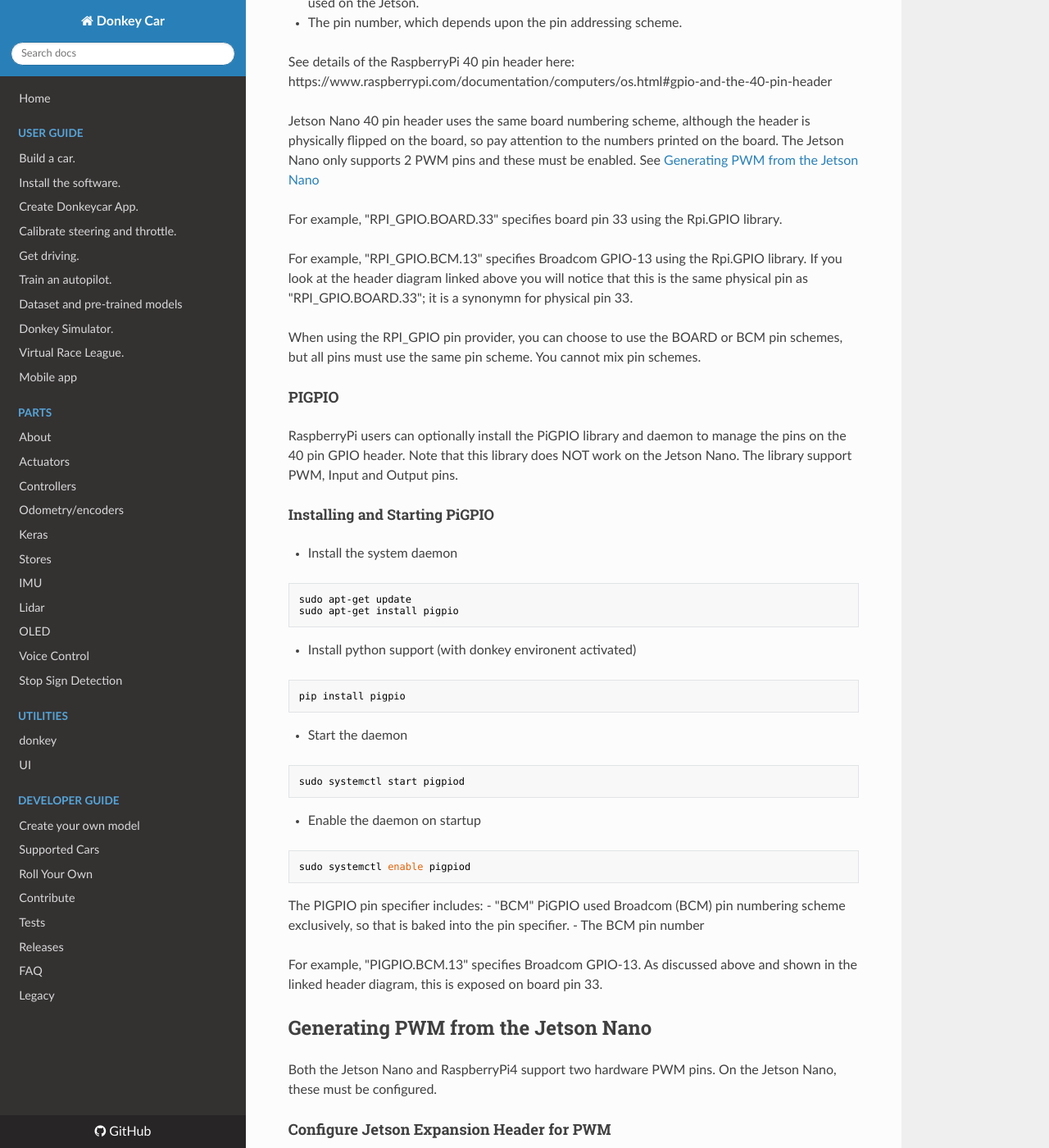
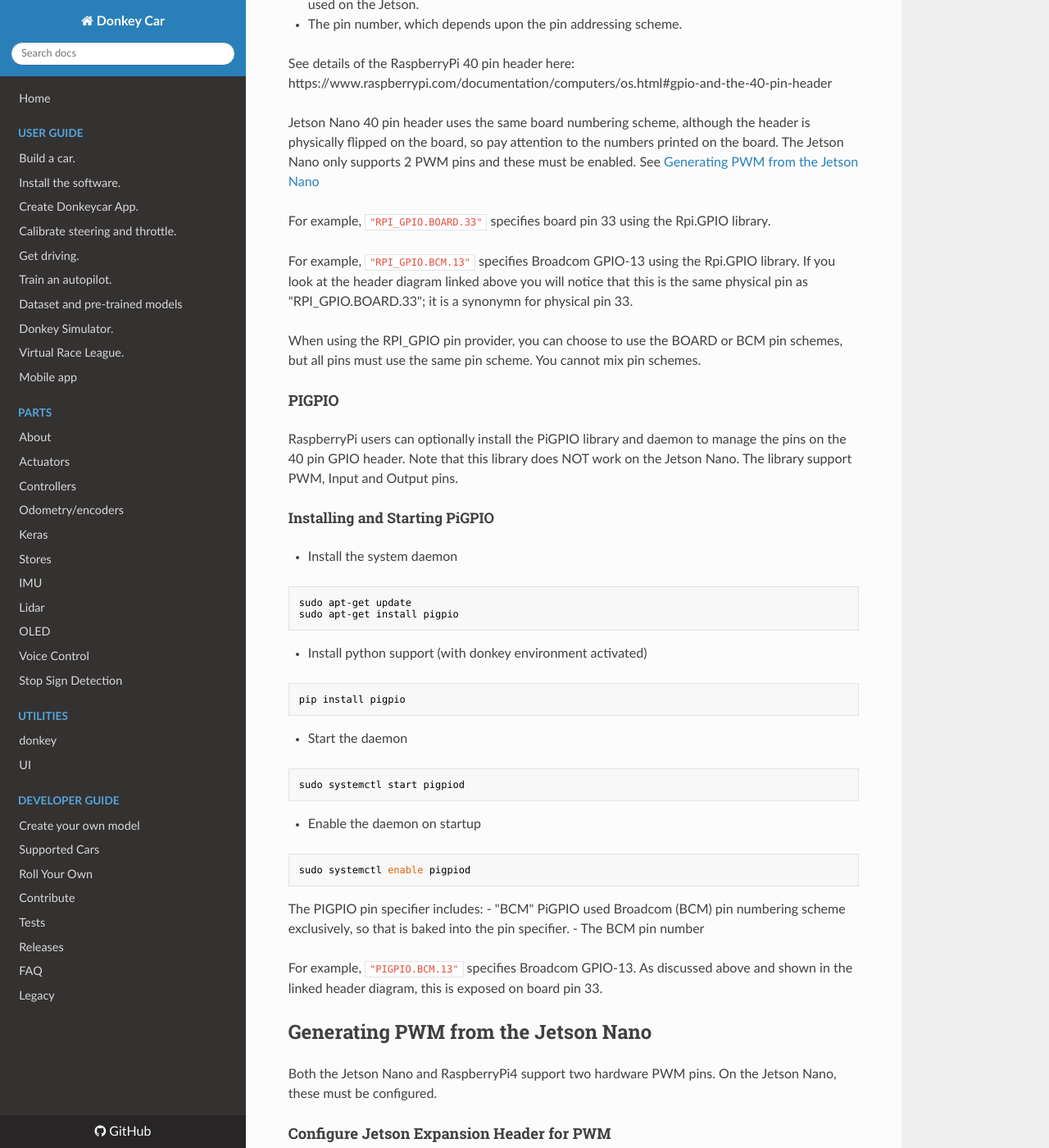
Before and after one commit to autorope/donkeydocs, an MkDocs documentation site: the page built from docs/parts/pins.md, in a window 1280 px wide and 1400 px high, scrolled down 1312 px. Shown: the whole window at 82% size. Built offline with MkDocs 1.6.1, drawn with Linux system fonts in a browser that asks for light colours; nearby versions of some CDN libraries; old or Windows-style settings are respelled for this version of MkDocs; some of the changed text lies outside the part shown.

Commit message:
Fix broken asset links, typos

````diff
--- a/docs/parts/pins.md
+++ b/docs/parts/pins.md
@@ -20,9 +20,9 @@ The PCA9685 Servo controller supports 16 PWM and TTL output pins.  The PCA9685 c
 - the address in hex of the PCA9685 on the I2C bus
 - the channel number 0.15
 
-For example, "PCA9685.1:40.13" specifies channel 13 on the PCA9685 on I2C bus 1 at address 0x40.
+For example, `"PCA9685.1:40.13"` specifies channel 13 on the PCA9685 on I2C bus 1 at address 0x40.
 
-For example, "PCA9685.0:60.1" specified channel 1 on the PCA9685 on I2C bus 0 at address 0x60
+For example, `"PCA9685.0:60.1"` specified channel 1 on the PCA9685 on I2C bus 0 at address 0x60
 
 #### RPI_GPIO
 Donkeycar installs the RPi.GPIO library on the RaspberryPi in the default installation.  The Jetson.GPIO library is compatible library installed by default on the Jetson Nano.  Both of these libaries work is a similar fashion to support PWM, input and output pins on the 40 pin GPIO bus of the RaspberryPi or Jetson Nano respectively.  The pin specifier includes:
@@ -34,11 +34,11 @@ Donkeycar installs the RPi.GPIO library on the RaspberryPi in the default instal
 
 See details of the RaspberryPi 40 pin header here:  https://www.raspberrypi.com/documentation/computers/os.html#gpio-and-the-40-pin-header
 
-Jetson Nano 40 pin header uses the same board numbering scheme, although the header is physically flipped on the board, so pay attention to the numbers printed on the board.  The Jetson Nano only supports 2 PWM pins and these must be enabled.  See [Generating PWM from the Jetson Nano](#generating_pwm_from_the_jetson_nano)
+Jetson Nano 40 pin header uses the same board numbering scheme, although the header is physically flipped on the board, so pay attention to the numbers printed on the board.  The Jetson Nano only supports 2 PWM pins and these must be enabled.  See [Generating PWM from the Jetson Nano](#generating-pwm-from-the-jetson-nano)
 
-For example, "RPI_GPIO.BOARD.33" specifies board pin 33 using the Rpi.GPIO library.
+For example, `"RPI_GPIO.BOARD.33"` specifies board pin 33 using the Rpi.GPIO library.
 
-For example, "RPI_GPIO.BCM.13" specifies Broadcom GPIO-13 using the Rpi.GPIO library.  If you look at the header diagram linked above you will notice that this is the same physical pin as "RPI_GPIO.BOARD.33"; it is a synonymn for physical pin 33.
+For example, `"RPI_GPIO.BCM.13"` specifies Broadcom GPIO-13 using the Rpi.GPIO library.  If you look at the header diagram linked above you will notice that this is the same physical pin as "RPI_GPIO.BOARD.33"; it is a synonymn for physical pin 33.
 
 When using the RPI_GPIO pin provider, you can choose to use the BOARD or BCM pin schemes, but all pins must use the same pin scheme.  You cannot mix pin schemes.
 
@@ -51,7 +51,7 @@ RaspberryPi users can optionally install the PiGPIO library and daemon to manage
 sudo apt-get update
 sudo apt-get install pigpio
 ```
-- Install python support (with donkey environent activated)
+- Install python support (with donkey environment activated)
 ```bash
 pip install pigpio
 ```
@@ -68,7 +68,7 @@ The PIGPIO pin specifier includes:
 - "BCM"  PiGPIO used Broadcom (BCM) pin numbering scheme exclusively, so that is baked into the pin specifier.
 - The BCM pin number
 
-For example, "PIGPIO.BCM.13" specifies Broadcom GPIO-13.  As discussed above and shown in the linked header diagram, this is exposed on board pin 33.
+For example, `"PIGPIO.BCM.13"` specifies Broadcom GPIO-13.  As discussed above and shown in the linked header diagram, this is exposed on board pin 33.
 
 
 ## Generating PWM from the Jetson Nano
````
Also changed, not shown: docs/parts/actuators.md (+2 -2 lines).
